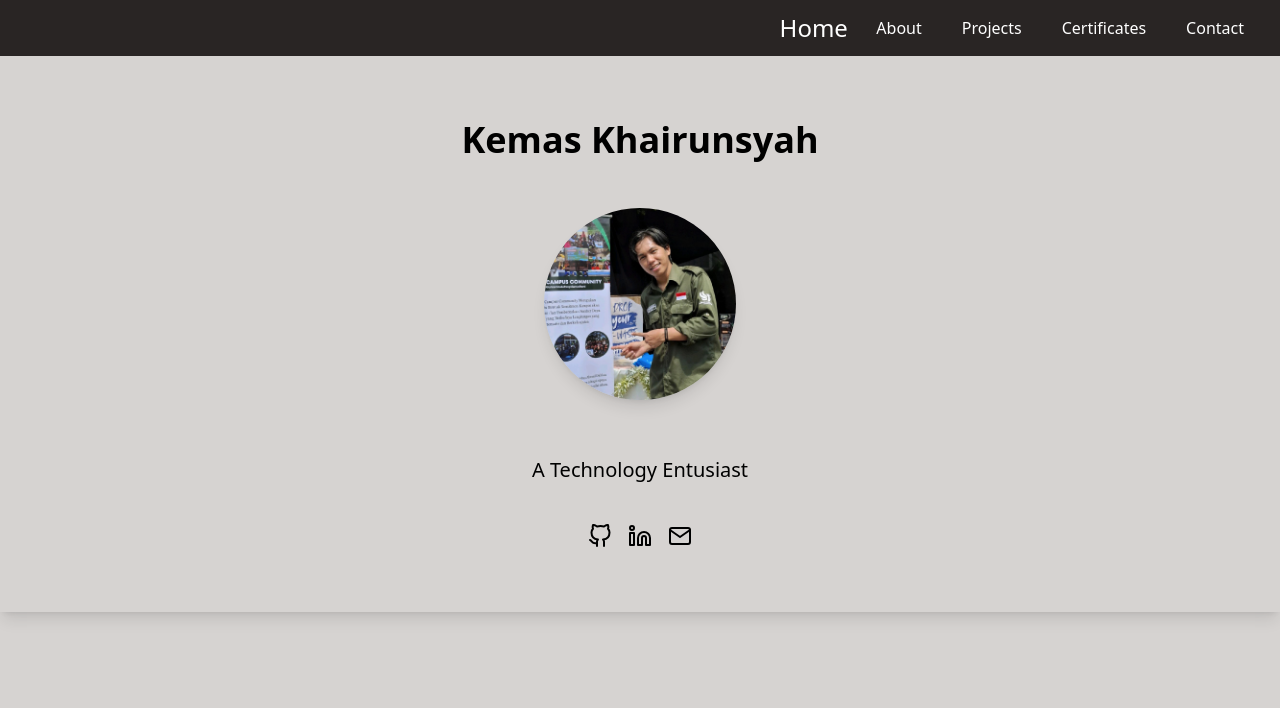
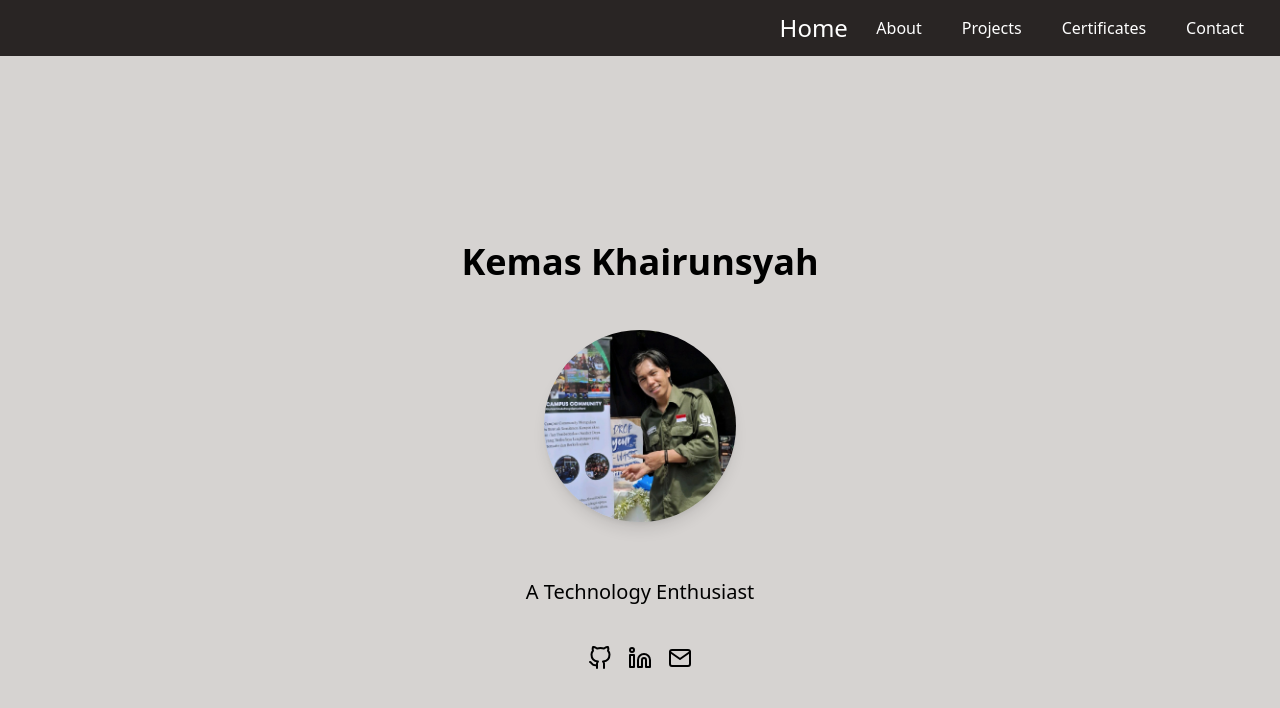
Before and after one commit to herros27/syh-kemzz, a React (Vite) app: page / in a window 1280 px wide. Shown: the top 708 px of the page. Built offline with nearby package versions, Linux system fonts and the light colour scheme.

Commit message:
commit lagi

```diff
--- a/src/components/Header.jsx
+++ b/src/components/Header.jsx
@@ -3,10 +3,9 @@ import { GitHubIcon, LinkedInIcon, MailIcon } from './icons';
 import { AnimatedSection } from './AnimatedSection';
 
 export const Header = () => (
-
-    <header className="shadow-lg">
-      <div className="container mx-auto px-6 py-16">
-        <h1 className="text-4xl font-bold text-gray-800 mb-4 text-center">
+  <header className="shadow-lg min-h-screen flex flex-col justify-center items-center w-full bg-bg">
+    <div className="container mx-auto px-6 py-16 text-center">
+      <h1 className="text-4xl font-bold text-gray-800 mb-4">
         Kemas Khairunsyah
       </h1>
       <AnimatedSection className="flex justify-center items-center">
@@ -16,14 +15,12 @@ export const Header = () => (
           className="rounded-full w-48 object-cover shadow-lg m-8"
         />
       </AnimatedSection>
-        <p className="text-xl text-gray-500 m-6 text-center">
-          A Technology Entusiast
+      <p className="text-xl text-gray-500 m-6">
+        A Technology Enthusiast
       </p>
-        {/* Bagian Kiri: Foto Diri */}
-
       <AnimatedSection>
-          <div className="flex space-x-4 mt-10 justify-center item-center">
-            <a href="https://github.com/herros27" className=" hover:text-gray-900">
+        <div className="flex space-x-4 mt-10 justify-center items-center">
+          <a href="https://github.com/herros27" className="hover:text-gray-900">
             <GitHubIcon />
           </a>
           <a href="https://www.linkedin.com/in/kemaskhairunsyah" className="text-gray-600 hover:text-gray-900">
@@ -36,6 +33,4 @@ export const Header = () => (
       </AnimatedSection>
     </div>
   </header>
-
-
 );
```
Lines whose indentation alone changed are shown as unchanged.
